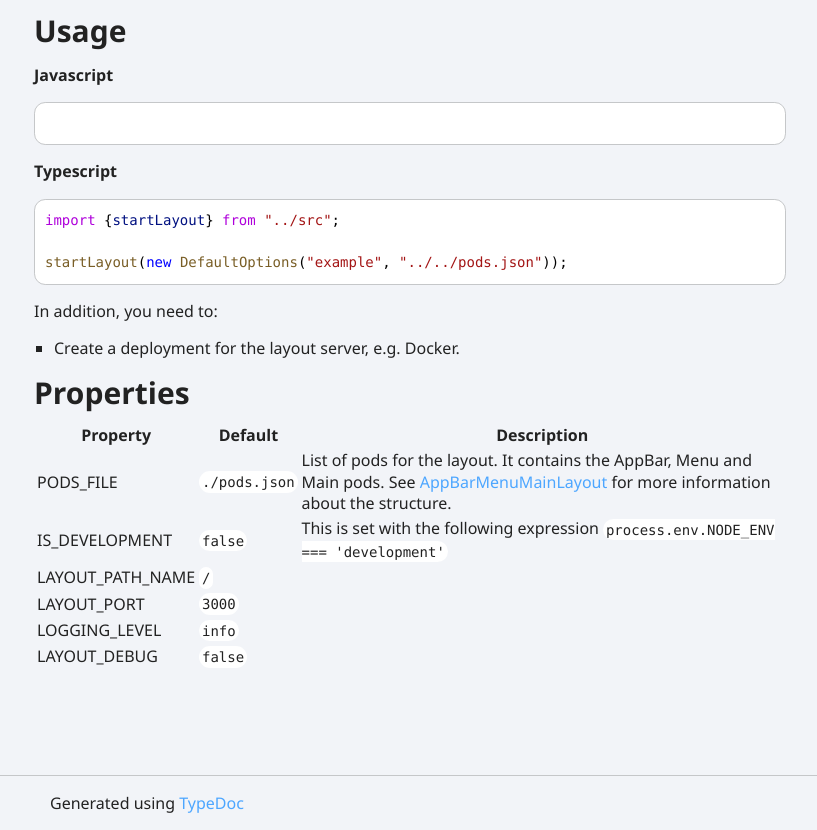
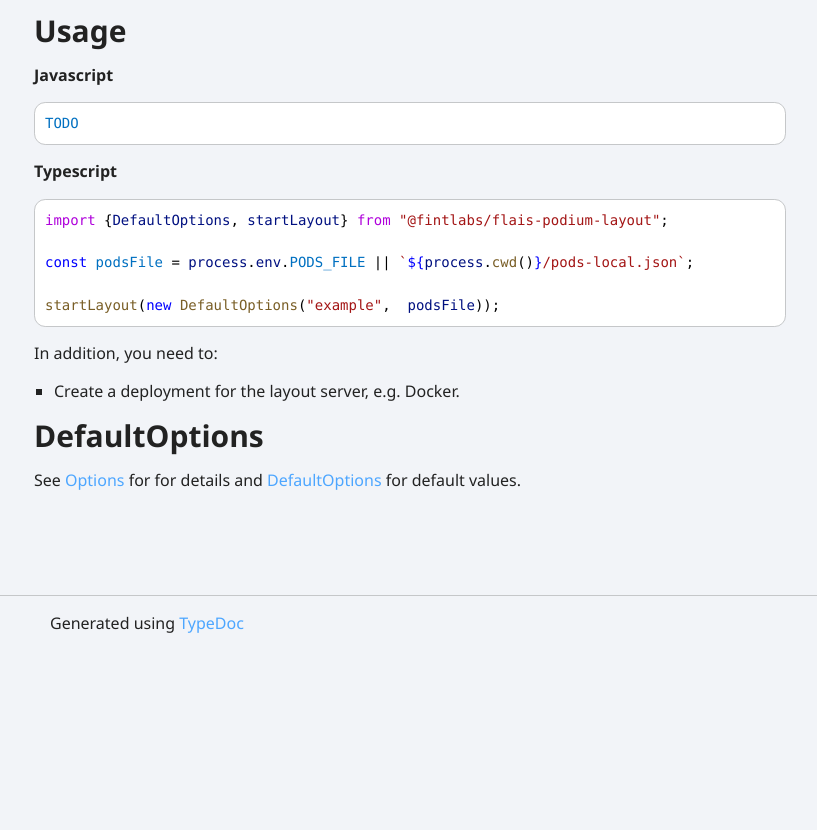
Before and after one commit to FINTLabs/flais-podium-layout, a plain HTML site: page index.html in a window 1280 px wide. Shown: the part 861-1691 px from the top of the page, without its empty margins (94-911 px from the left). After the commit the page ends 1511 px from the top, so only its background shows below. Drawn offline with Linux system fonts and the light colour scheme.

Commit message:
Deploying to docs from @ FINTLabs/flais-podium-layout@a0fd439378879708bbc52849ccc26193474f8909 🚀

```diff
--- a/assets/highlight.css
+++ b/assets/highlight.css
@@ -1,18 +1,22 @@
 :root {
-    --light-hl-0: #AF00DB;
-    --dark-hl-0: #C586C0;
-    --light-hl-1: #000000;
-    --dark-hl-1: #D4D4D4;
-    --light-hl-2: #001080;
-    --dark-hl-2: #9CDCFE;
-    --light-hl-3: #A31515;
-    --dark-hl-3: #CE9178;
-    --light-hl-4: #795E26;
-    --dark-hl-4: #DCDCAA;
+    --light-hl-0: #0070C1;
+    --dark-hl-0: #4FC1FF;
+    --light-hl-1: #AF00DB;
+    --dark-hl-1: #C586C0;
+    --light-hl-2: #000000;
+    --dark-hl-2: #D4D4D4;
+    --light-hl-3: #001080;
+    --dark-hl-3: #9CDCFE;
+    --light-hl-4: #A31515;
+    --dark-hl-4: #CE9178;
     --light-hl-5: #0000FF;
     --dark-hl-5: #569CD6;
-    --light-hl-6: #0451A5;
-    --dark-hl-6: #9CDCFE;
+    --light-hl-6: #000000FF;
+    --dark-hl-6: #D4D4D4;
+    --light-hl-7: #795E26;
+    --dark-hl-7: #DCDCAA;
+    --light-hl-8: #0451A5;
+    --dark-hl-8: #9CDCFE;
     --light-code-background: #FFFFFF;
     --dark-code-background: #1E1E1E;
 }
@@ -25,6 +29,8 @@
     --hl-4: var(--light-hl-4);
     --hl-5: var(--light-hl-5);
     --hl-6: var(--light-hl-6);
+    --hl-7: var(--light-hl-7);
+    --hl-8: var(--light-hl-8);
     --code-background: var(--light-code-background);
 } }
 
@@ -36,6 +42,8 @@
     --hl-4: var(--dark-hl-4);
     --hl-5: var(--dark-hl-5);
     --hl-6: var(--dark-hl-6);
+    --hl-7: var(--dark-hl-7);
+    --hl-8: var(--dark-hl-8);
     --code-background: var(--dark-code-background);
 } }
 
@@ -47,6 +55,8 @@
     --hl-4: var(--light-hl-4);
     --hl-5: var(--light-hl-5);
     --hl-6: var(--light-hl-6);
+    --hl-7: var(--light-hl-7);
+    --hl-8: var(--light-hl-8);
     --code-background: var(--light-code-background);
 }
 
@@ -58,6 +68,8 @@
     --hl-4: var(--dark-hl-4);
     --hl-5: var(--dark-hl-5);
     --hl-6: var(--dark-hl-6);
+    --hl-7: var(--dark-hl-7);
+    --hl-8: var(--dark-hl-8);
     --code-background: var(--dark-code-background);
 }
 
@@ -68,4 +80,6 @@
 .hl-4 { color: var(--hl-4); }
 .hl-5 { color: var(--hl-5); }
 .hl-6 { color: var(--hl-6); }
+.hl-7 { color: var(--hl-7); }
+.hl-8 { color: var(--hl-8); }
 pre, code { background: var(--code-background); }
--- a/index.html
+++ b/index.html
@@ -26,58 +26,21 @@ about <code>Layouts</code> and <code>podium-lib</code>.</p>
   <h1>Usage</h1>
 </a>
 <p><strong>Javascript</strong></p>
-<pre><code class="language-javascript">
+<pre><code class="language-javascript"><span class="hl-0">TODO</span>
 </code></pre>
 <p><strong>Typescript</strong></p>
-<pre><code class="language-ts"><span class="hl-0">import</span><span class="hl-1"> {</span><span class="hl-2">startLayout</span><span class="hl-1">} </span><span class="hl-0">from</span><span class="hl-1"> </span><span class="hl-3">&quot;../src&quot;</span><span class="hl-1">;</span><br/><br/><span class="hl-4">startLayout</span><span class="hl-1">(</span><span class="hl-5">new</span><span class="hl-1"> </span><span class="hl-4">DefaultOptions</span><span class="hl-1">(</span><span class="hl-3">&quot;example&quot;</span><span class="hl-1">, </span><span class="hl-3">&quot;../../pods.json&quot;</span><span class="hl-1">));</span>
+<pre><code class="language-ts"><span class="hl-1">import</span><span class="hl-2"> {</span><span class="hl-3">DefaultOptions</span><span class="hl-2">, </span><span class="hl-3">startLayout</span><span class="hl-2">} </span><span class="hl-1">from</span><span class="hl-2"> </span><span class="hl-4">&quot;@fintlabs/flais-podium-layout&quot;</span><span class="hl-2">;</span><br/><br/><span class="hl-5">const</span><span class="hl-2"> </span><span class="hl-0">podsFile</span><span class="hl-2"> = </span><span class="hl-3">process</span><span class="hl-2">.</span><span class="hl-3">env</span><span class="hl-2">.</span><span class="hl-0">PODS_FILE</span><span class="hl-2"> || </span><span class="hl-4">`</span><span class="hl-5">${</span><span class="hl-3">process</span><span class="hl-6">.</span><span class="hl-7">cwd</span><span class="hl-6">()</span><span class="hl-5">}</span><span class="hl-4">/pods-local.json`</span><span class="hl-2">;</span><br/><br/><span class="hl-7">startLayout</span><span class="hl-2">(</span><span class="hl-5">new</span><span class="hl-2"> </span><span class="hl-7">DefaultOptions</span><span class="hl-2">(</span><span class="hl-4">&quot;example&quot;</span><span class="hl-2">,  </span><span class="hl-3">podsFile</span><span class="hl-2">));</span>
 </code></pre>
 <p>In addition, you need to:</p>
 <ul>
 <li>Create a deployment for the layout server, e.g. Docker.</li>
 </ul>
 
-<a href="#properties" id="properties" style="color: inherit; text-decoration: none;">
-  <h1>Properties</h1>
+<a href="#defaultoptions" id="defaultoptions" style="color: inherit; text-decoration: none;">
+  <h1>DefaultOptions</h1>
 </a>
-<table>
-<thead>
-<tr>
-<th>Property</th>
-<th>Default</th>
-<th>Description</th>
-</tr>
-</thead>
-<tbody><tr>
-<td>PODS_FILE</td>
-<td><code>./pods.json</code></td>
-<td>List of pods for the layout. It contains the AppBar, Menu and Main pods. See <a href="https://fintlabs.github.io/flais-podium-layout/interfaces/AppBarMenuMainLayout.html">AppBarMenuMainLayout</a> for more information about the structure.</td>
-</tr>
-<tr>
-<td>IS_DEVELOPMENT</td>
-<td><code>false</code></td>
-<td>This is set with the following expression <code>process.env.NODE_ENV === &#39;development&#39;</code></td>
-</tr>
-<tr>
-<td>LAYOUT_PATH_NAME</td>
-<td><code>/</code></td>
-<td></td>
-</tr>
-<tr>
-<td>LAYOUT_PORT</td>
-<td><code>3000</code></td>
-<td></td>
-</tr>
-<tr>
-<td>LOGGING_LEVEL</td>
-<td><code>info</code></td>
-<td></td>
-</tr>
-<tr>
-<td>LAYOUT_DEBUG</td>
-<td><code>false</code></td>
-<td></td>
-</tr>
-</tbody></table>
+<p>See <a href="https://fintlabs.github.io/flais-podium-layout/interfaces/Options.html">Options</a> for for details
+and <a href="https://fintlabs.github.io/flais-podium-layout/classes/DefaultOptions.html">DefaultOptions</a> for default values.</p>
 </div></div>
 <div class="col-4 col-menu menu-sticky-wrap menu-highlight">
 <div class="tsd-navigation settings">
```
Also changed, not shown: classes/DefaultOptions.html (+9 -9 lines), functions/bodyTemplate.html (+1 -1 lines), functions/createDocument.html (+1 -1 lines), functions/setupExpress.html (+1 -1 lines), functions/startLayout.html (+1 -1 lines), interfaces/AppBarMenuMainLayout.html (+5 -5 lines), interfaces/MainPodClientResource.html (+3 -3 lines), interfaces/Options.html (+8 -8 lines), interfaces/Pod.html (+6 -6 lines), variables/log.html (+1 -1 lines).
